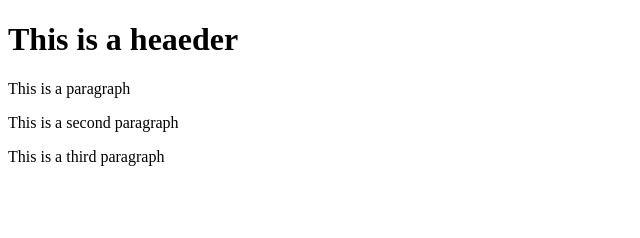
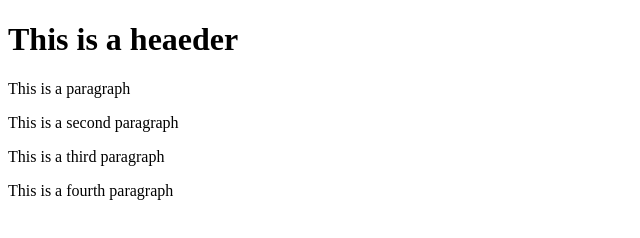
Before and after one commit to hagaiglazner/fswd, a website: page index.html in a window 1280 px wide. Shown: the whole page, without its empty margins (0-640 px from the left). Drawn offline with Linux system fonts and the light colour scheme.

Commit message:
4th commit

```diff
--- a/index.html
+++ b/index.html
@@ -6,5 +6,6 @@
         <p>This is a paragraph</p>
         <p>This is a second paragraph</p>
         <p>This is a third paragraph</p>
+        <p>This is a fourth paragraph</p>
     </body>
 </html>
```
Also changed, not shown: package.json (added, +24 -0 lines), 2 other files.
